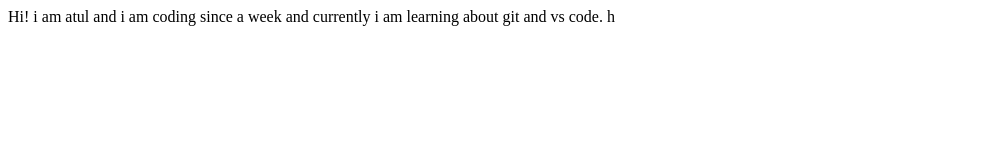
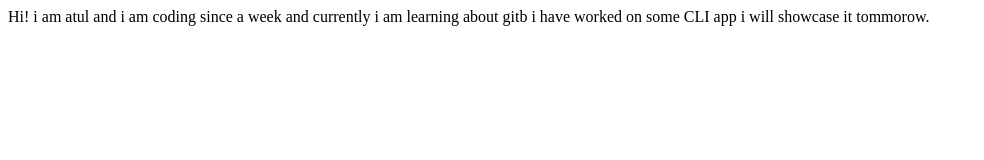
Before and after one commit to atulsubedi/portfolio, a plain HTML site: page index.html in a window 1280 px wide. Shown: the whole page, without its empty margins (0-984 px from the left). Drawn offline with Linux system fonts and the light colour scheme.

Commit message:
update : details of added project

```diff
--- a/index.html
+++ b/index.html
@@ -8,9 +8,10 @@
 </head>
 <body>
 Hi! i am atul
-and i am coding since a week and currently i am learning about git and vs code.
+and i am coding since a week and currently i am learning about gitb
 
-h
+i have worked on some CLI app i will showcase it tommorow.
+
 
 
 
```
